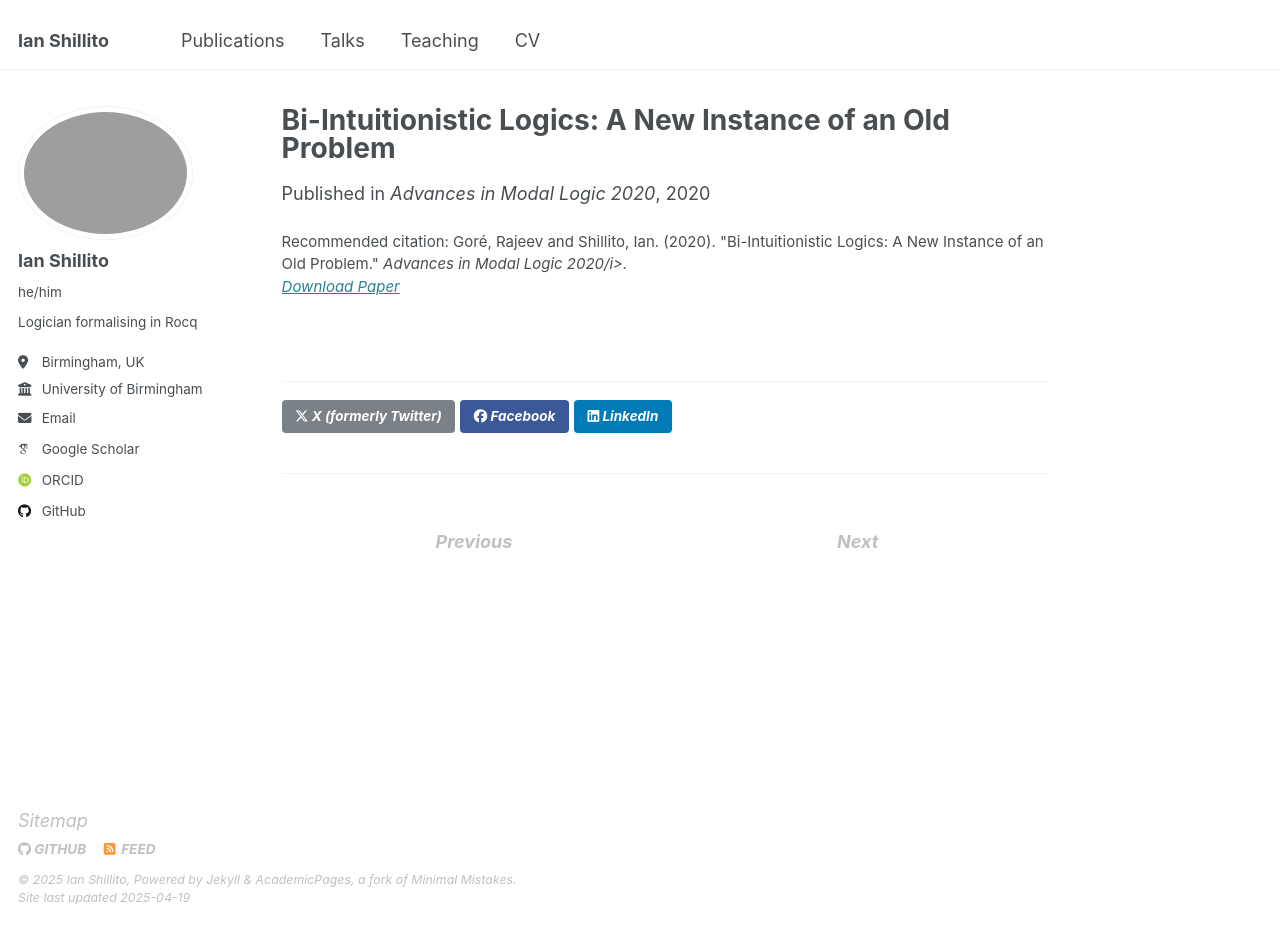
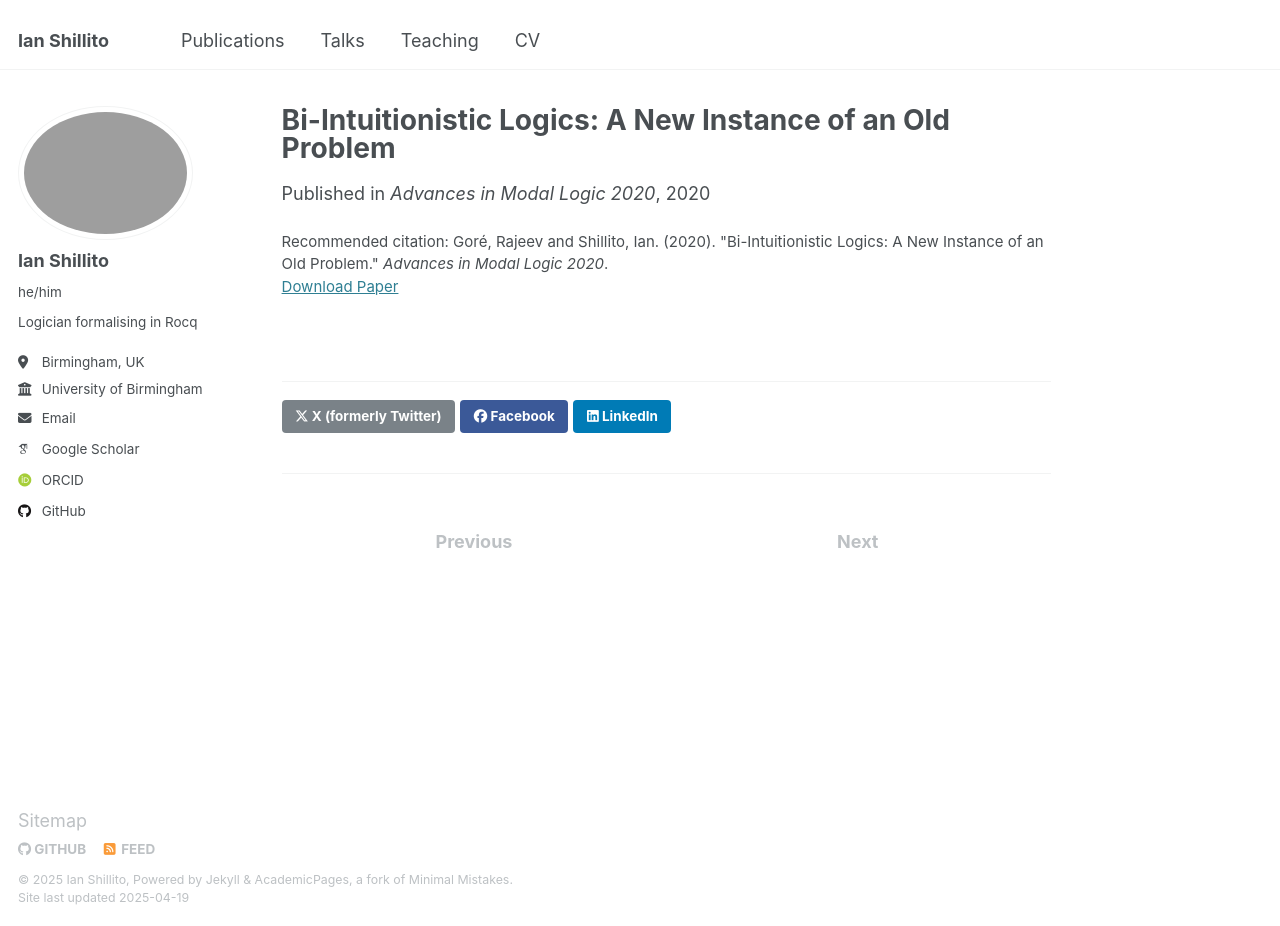
Before and after one commit to ianshil/ianshil.github.io, a Jekyll site: the page built from _publications/2020biintraj.md, in a window 1280 px wide and 926 px high. Built offline with Jekyll 4.4.1, drawn with Linux system fonts in a browser that asks for light colours; some web fonts are replaced.

```diff
--- a/_publications/2020biintraj.md
+++ b/_publications/2020biintraj.md
@@ -19,5 +19,5 @@ and meta-level properties, and that they are, respectively, sound and strongly c
 date: 2020-09-01
 venue: 'Advances in Modal Logic 2020'
 paperurl: 'http://www.aiml.net/volumes/volume13/Gore-Shillito.pdf'
-citation: 'Goré, Rajeev and Shillito, Ian. (2020). &quot;Bi-Intuitionistic Logics: A New Instance of an Old Problem.&quot; <i>Advances in Modal Logic 2020/i>.'
+citation: 'Goré, Rajeev and Shillito, Ian. (2020). &quot;Bi-Intuitionistic Logics: A New Instance of an Old Problem.&quot; <i>Advances in Modal Logic 2020</i>.'
 ---
```
